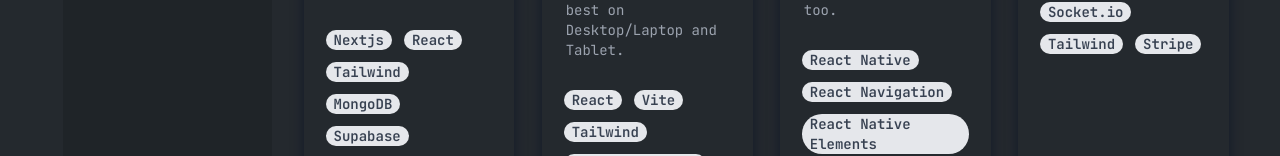
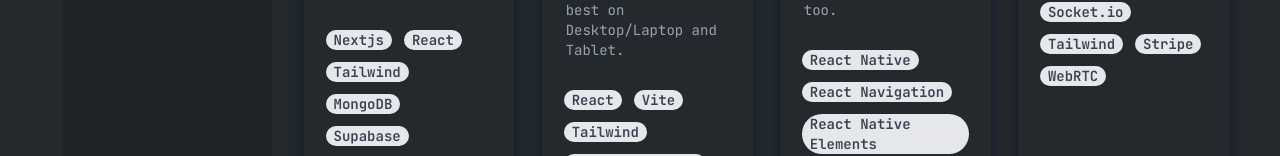
Before and after one commit to SilahicAmil/nextjs-updated-portfolio, a Next.js app: page /projects in a window 1280 px wide. Shown: the part 628-784 px from the top of the page. Built offline with nearby package versions, Linux system fonts and the light colour scheme.

Commit message:
updating tags yet again

```diff
--- a/data/projectData.js
+++ b/data/projectData.js
@@ -40,7 +40,7 @@
     title: "(Watch)Together",
     description:
       "A synchronized video watching experience. Watch videos with friends and family.",
-    tags: ["React", "NextJS", "Socket.io", "Tailwind", "Stripe"],
+    tags: ["React", "NextJS", "Socket.io", "Tailwind", "Stripe", "WebRTC"],
     imageName: "w2g-color.png",
     siteLink: "https://nextjs-w2g.vercel.app/",
     github: "https://github.com/SilahicAmil/nextjs-w2g",
```
